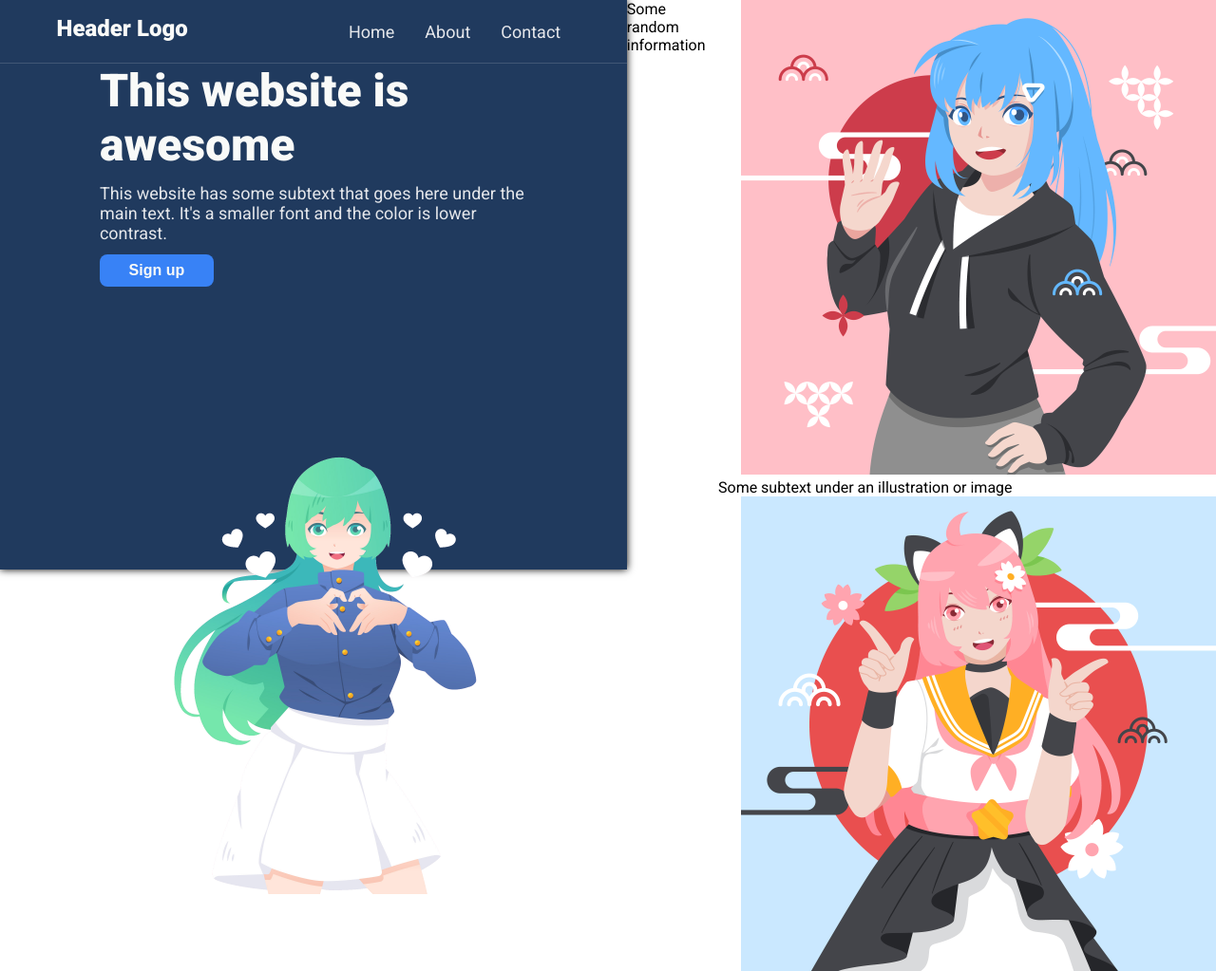
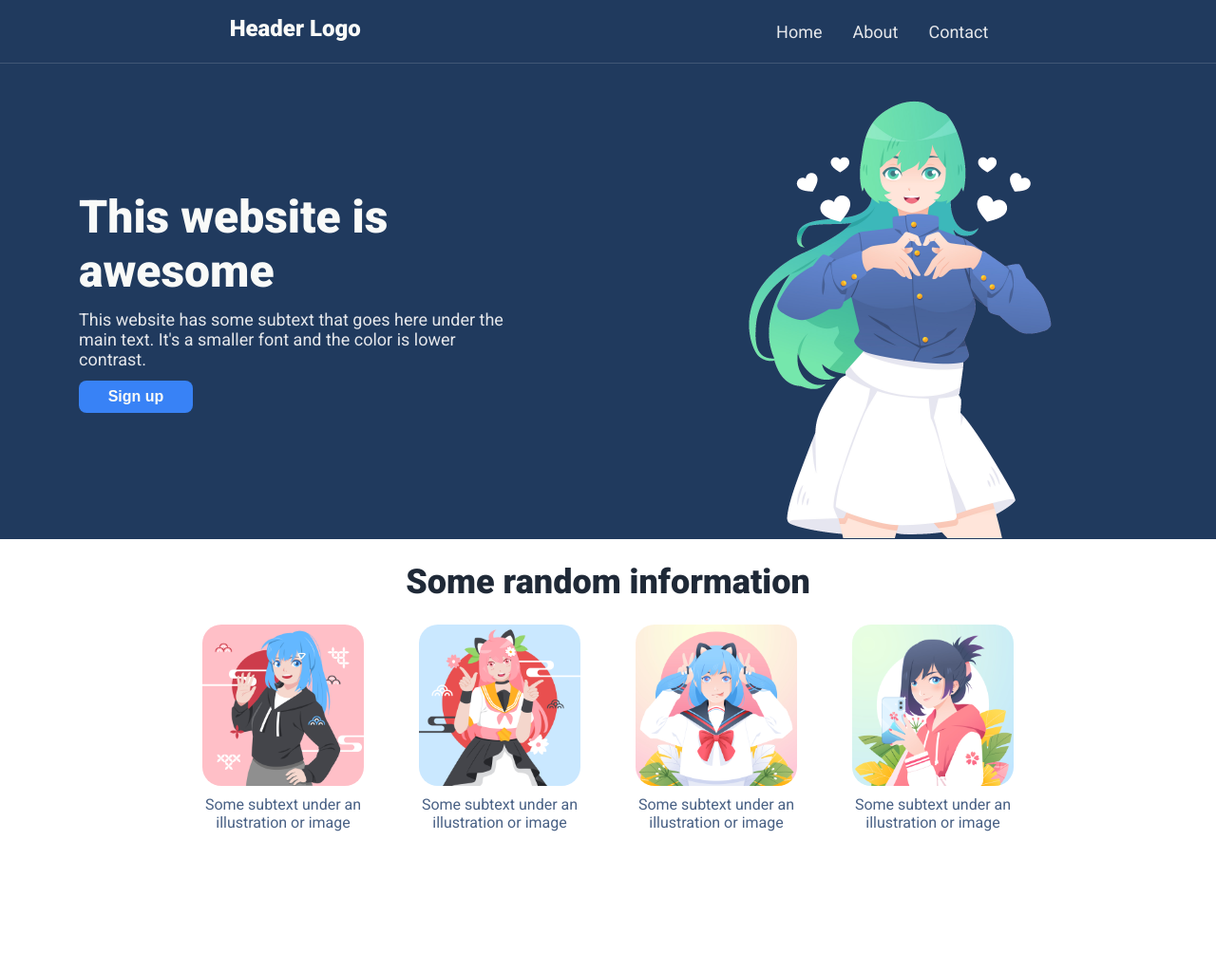
Before and after one commit to Gab-98/landing-page, a plain HTML site: page index.html in a window 1280 px wide. Shown: the top 1023 px of the page at 95% size. After the commit the page ends 876 px from the top, so only its background shows below. Drawn offline with Linux system fonts and the light colour scheme.

Commit message:
Update: Change the style of the first and second sections
Change the style for the first section background color and image

Add the style for the second section header, images and subtext

```diff
--- a/style.css
+++ b/style.css
@@ -6,30 +6,27 @@
 
 body {
     font-family: 'Roboto', sans-serif;
-    display: flex;
-    overflow: hidden;
 }
 
 .first-container {
     background: #203a5e;
-    padding: 16px 0;
+    padding-bottom: 16px;
     width: 100%;
-    height: 600px;
-    box-shadow: 0 0 8px black;
+    height: 568px;
 }
 
 .nav-bar {
     color: #F9FAF8;
     display: flex;
     justify-content: space-around;
-    padding-bottom: 16px;
+    padding: 16px;
     border-bottom: 1px solid rgba(255,255,255,.15);
 }
 
 .header {
     font-size: 24px;
     font-weight: 900;
-    margin-right: 40px;
+    margin-left: 12px;
     margin-bottom: 6px;
 }
 
@@ -106,3 +103,37 @@ button:hover {
     cursor: pointer;
     background-color: #295cad;
 }
+
+.second-container {
+    display: flex;
+    justify-content: center;
+    flex-wrap: wrap;
+    gap: 58px;
+}
+
+.info-header {
+    width: 100%;
+    color: #1F2937;
+    font-size: 36px;
+    font-weight: 900;
+    padding: 24px;
+    text-align: center;
+}
+
+.info {
+    width: 170px;
+}
+
+.info-img {
+    margin: 0;
+    margin-bottom: 6px;
+    width: auto;
+    height: 170px;
+    border-radius: 20px;
+}
+
+.info-subtext {
+    text-align: center;
+    color: #496185;
+    font-size: 16px;
+}
```
